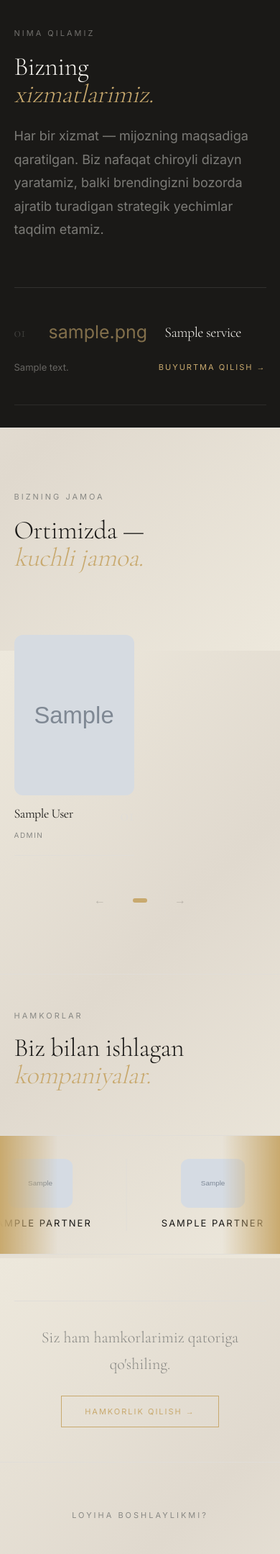
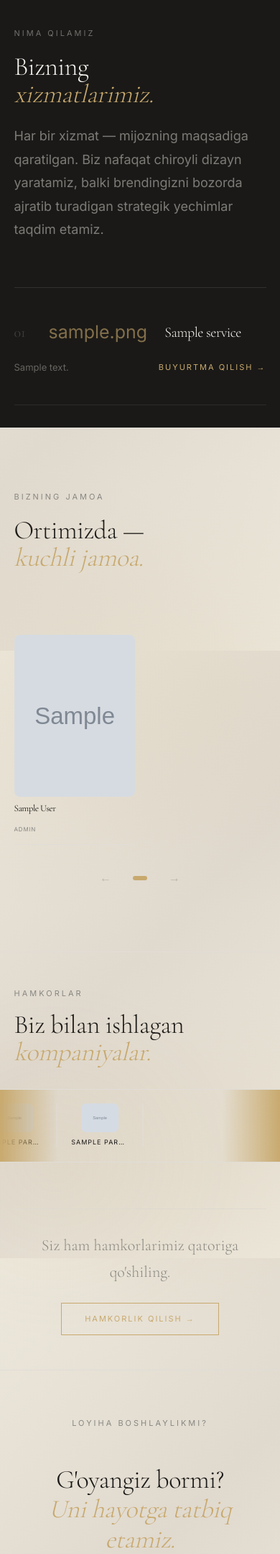
Before and after one commit to pulyaorpulia/Anvar-web, a Django app: page / in a window 390 px wide. Shown: the part 2472-4631 px from the top of the page at 72% size. Run offline with Django 5.2, Linux system fonts and the light colour scheme; tables that the repository leaves empty hold one stand-in row (values such as "Sample post"); grey boxes marked "Sample" are stand-in pictures.

Commit message:
big changes

```diff
--- a/config/settings.py
+++ b/config/settings.py
@@ -163,6 +163,10 @@
     },
 }
 
+if DEBUG:
+    STORAGES["staticfiles"] = {"BACKEND": "django.contrib.staticfiles.storage.StaticFilesStorage"}
+
+
 
 AWS_ACCESS_KEY_ID = os.environ.get('SUPABASE_ACCESS_KEY_ID')
 AWS_SECRET_ACCESS_KEY = os.environ.get('SUPABASE_SECRET_ACCESS_KEY')
--- a/static/css/home.css
+++ b/static/css/home.css
@@ -484,6 +484,7 @@
 
 /* TEAM */
 .team {
+    position: relative;
     padding: 5rem 0;
     border-top: 0.5px solid var(--gray-lt);
     overflow: hidden;
@@ -742,43 +743,55 @@
     }
 
     .team__grid {
-        grid-template-columns: repeat(2, 1fr);
         gap: 16px;
     }
 }
 
+/* Telefon: har sahifada 3 ta odam */
 @media (max-width: 480px) {
     .team__grid {
-        grid-template-columns: 1fr;
-    }
-}
-
-/* RESPONSIVE */
-@media (max-width: 1024px) {
-    .team__grid {
-        grid-template-columns: repeat(3, 1fr);
-    }
-}
-
-@media (max-width: 768px) {
-    .team__header {
-        grid-template-columns: 1fr;
-        gap: 1.5rem;
+        grid-template-columns: repeat(2, minmax(0, 1fr));
+        gap: 14px;
     }
 
-    .team__grid {
-        grid-template-columns: repeat(2, 1fr);
+    .team__card {
+        max-width: none;
+        min-width: 0;
     }
-}
 
-@media (max-width: 480px) {
-    .team__grid {
-        grid-template-columns: repeat(2, 1fr);
+    .team__photo-wrap {
+        border-radius: 8px;
+    }
+
+    .team__info {
+        padding: 0.6rem 0;
+    }
+
+    .team__name {
+        font-size: 13px;
+        line-height: 1.2;
+        overflow-wrap: anywhere;
+    }
+
+    .team__role-label {
+        font-size: 8px;
+        letter-spacing: 0.8px;
+        overflow-wrap: anywhere;
+    }
+
+    .team__num {
+        display: none;
+    }
+
+    .team__nav {
+        margin-top: 1.5rem;
+        gap: 1rem;
     }
 }
 
 /* PARTNERS */
 .partners {
+    position: relative;
     padding: 3rem 0;
     border-top: 0.5px solid var(--gray-lt);
     overflow: hidden;
@@ -906,6 +919,50 @@
 .partner__logo-link:hover .partner__name {
     color: var(--gold);
 }
+
+/* PARTNERS: telefon */
+@media (max-width: 768px) {
+    .partners__header {
+        margin-bottom: 2rem;
+    }
+
+    .partners__track-wrap {
+        padding: 1.2rem 0;
+    }
+
+    /* chetlardagi gradient ensiz bo'ladi */
+    .partners__track-wrap::before,
+    .partners__track-wrap::after {
+        width: 40px;
+    }
+
+    .partners__track {
+        animation-duration: 20s;
+    }
+
+    .partner__item {
+        padding: 0 1.2rem;
+    }
+
+    .partner__logo-link {
+        gap: 6px;
+    }
+
+    .partner__logo-link img {
+        height: 40px;
+        max-width: 80px;
+        border-radius: 8px;
+    }
+
+    .partner__name {
+        font-size: 9px;
+        letter-spacing: 1px;
+        max-width: 80px;
+        overflow: hidden;
+        text-overflow: ellipsis;
+    }
+}
+
 
 /* BOTTOM */
 .partners__bottom {
--- a/static/js/main.js
+++ b/static/js/main.js
@@ -1,6 +1,7 @@
 document.addEventListener('DOMContentLoaded', function () {
 
     const navbar = document.querySelector('.navbar');
+    if (navbar) {
         window.addEventListener('scroll', function () {
             if (window.scrollY > 50) {
                 navbar.classList.add('navbar--scrolled');
@@ -8,14 +9,16 @@
                 navbar.classList.remove('navbar--scrolled');
             }
         });
+    }
 
     const burgerBtn = document.getElementById('burgerBtn');
     const navMenu = document.getElementById('navMenu');
+    if (burgerBtn && navMenu) {
         burgerBtn.addEventListener('click', function () {
             burgerBtn.classList.toggle('active');
             navMenu.classList.toggle('open');
         });
-
+    }
 
     const messages = document.querySelectorAll('.message');
     messages.forEach(function (msg) {
@@ -103,84 +106,70 @@
     const dotsWrap = document.getElementById('teamDots');
     const prevBtn = document.getElementById('teamPrev');
     const nextBtn = document.getElementById('teamNext');
+    const grid = document.getElementById('teamGrid');
 
-    if (!cards.length) return;
+    if (!cards.length || !dotsWrap || !prevBtn || !nextBtn || !grid) return;
 
-    const VISIBLE = window.innerWidth <= 480 ? 1 : window.innerWidth <= 768 ? 2 : 3;
+    // Telefonda 2 ta, kompyuterda 3 ta
+    const VISIBLE = window.innerWidth <= 768 ? 2 : 3;
     const total = cards.length;
+    const pages = Math.ceil(total / VISIBLE);
     let current = 0;
 
-    // Dotlar yaratish
-    const pageCount = Math.ceil(total / VISIBLE);
-    for (let i = 0; i < pageCount; i++) {
+    // Nuqtalar (har sahifaga bitta)
+    for (let i = 0; i < pages; i++) {
         const dot = document.createElement('button');
-        dot.className = 'team__dot' + (i === 0 ? ' active' : '');
-        dot.setAttribute('aria-label', i + 1 + '-sahifa');
-        dot.addEventListener('click', function () { goTo(i); });
+        dot.className = 'team__dot';
+        dot.setAttribute('aria-label', (i + 1) + '-sahifa');
+        dot.addEventListener('click', function () { show(i); });
         dotsWrap.appendChild(dot);
     }
+    const dots = dotsWrap.querySelectorAll('.team__dot');
 
-    function showCards(page) {
-        const start = page * VISIBLE;
+    function show(page) {
+        current = Math.max(0, Math.min(page, pages - 1));
+        const start = current * VISIBLE;
         const end = start + VISIBLE;
 
         cards.forEach(function (card, i) {
-            card.classList.remove('active', 'visible');
-            if (i >= start && i < end) {
-                card.classList.add('active');
+            const inPage = i >= start && i < end;
+            card.classList.remove('visible');
+            card.classList.toggle('active', inPage);
+            if (inPage) {
+                const delay = (i - start) * 100;
                 setTimeout(function () {
                     card.classList.add('visible');
-                }, (i - start) * 100);
+                }, 30 + delay);
             }
         });
 
-        // Dotlar
-        document.querySelectorAll('.team__dot').forEach(function (dot, i) {
-            dot.classList.toggle('active', i === page);
+        dots.forEach(function (d, i) {
+            d.classList.toggle('active', i === current);
         });
-
-        // Tugmalar
-        prevBtn.disabled = page === 0;
-        nextBtn.disabled = page >= pageCount - 1;
-        current = page;
+        prevBtn.disabled = current === 0;
+        nextBtn.disabled = current === pages - 1;
     }
 
-    function goTo(page) {
-        if (page < 0 || page >= pageCount) return;
-        showCards(page);
-    }
+    prevBtn.addEventListener('click', function () { show(current - 1); });
+    nextBtn.addEventListener('click', function () { show(current + 1); });
 
-    prevBtn.addEventListener('click', function () { goTo(current - 1); });
-    nextBtn.addEventListener('click', function () { goTo(current + 1); });
-
-    // Auto slide — har 4 soniyada
+    // Auto slide — har 7 soniyada
     setInterval(function () {
-        const next = current + 1 >= pageCount ? 0 : current + 1;
-        goTo(next);
+        show(current + 1 >= pages ? 0 : current + 1);
     }, 7000);
 
-    // Boshlash
-    showCards(0);
+    // Telefonda barmoq bilan surish (swipe)
+    let startX = 0;
+    grid.addEventListener('touchstart', function (e) {
+        startX = e.touches[0].clientX;
+    }, { passive: true });
+    grid.addEventListener('touchend', function (e) {
+        const diff = e.changedTouches[0].clientX - startX;
+        if (Math.abs(diff) > 50) show(diff < 0 ? current + 1 : current - 1);
+    }, { passive: true });
 
-    // Scroll animatsiya
-    const teamObserver = new IntersectionObserver(function (entries) {
-        entries.forEach(function (entry) {
-            if (entry.isIntersecting) {
-                document.querySelectorAll('.team__card.active').forEach(function (card, i) {
-                    setTimeout(function () {
-                        card.classList.add('visible');
-                    }, i * 120);
-                });
-                teamObserver.disconnect();
-            }
-        });
-    }, { threshold: 0.2 });
-
-    const teamSection = document.querySelector('.team');
-    if (teamSection) teamObserver.observe(teamSection);
+    show(0);
 })();
-
-
 
 
 // CTA VIDEO
```
Also changed, not shown: static/css/project_detail.css (+129 -10 lines). Lines whose indentation alone changed are shown as unchanged.
